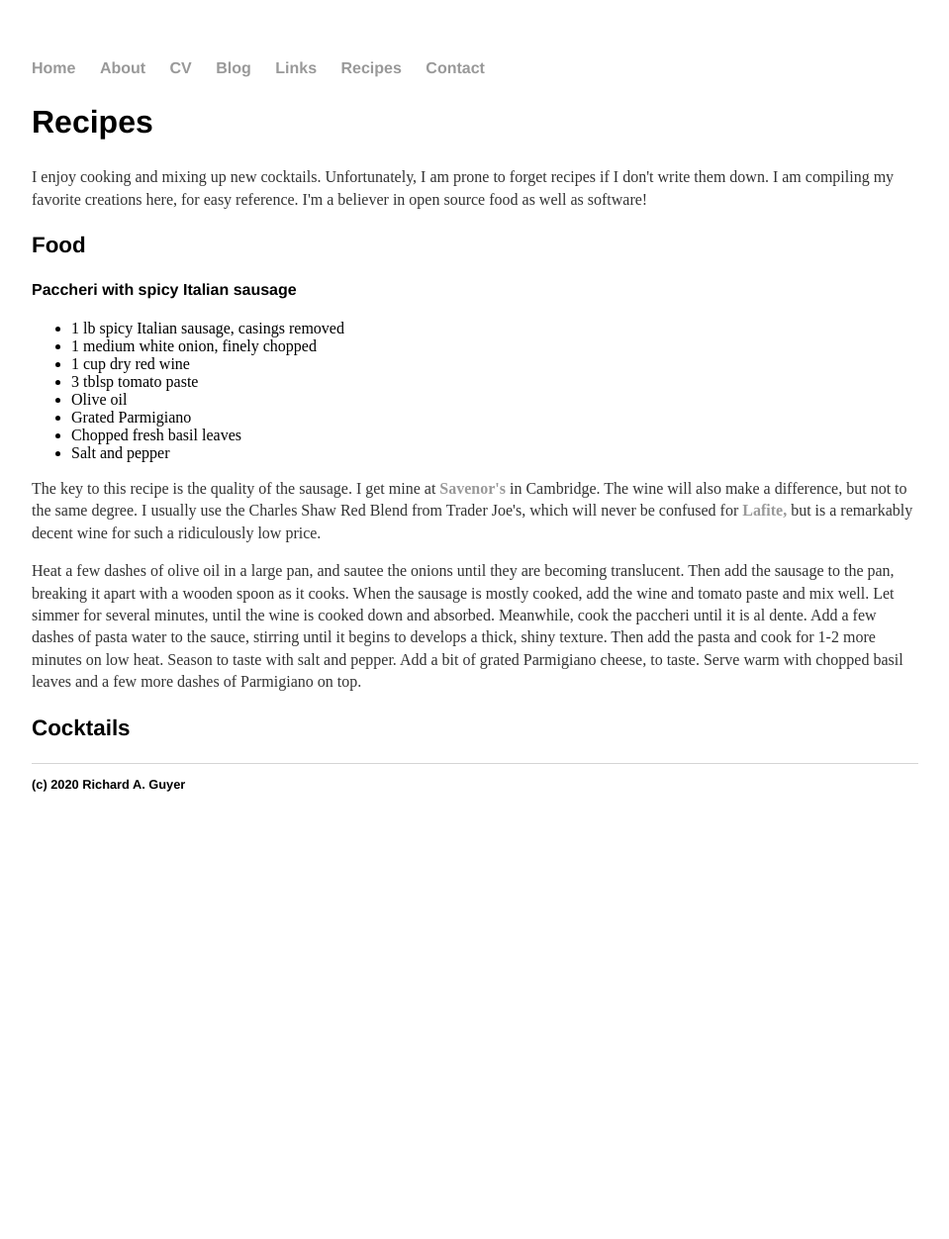
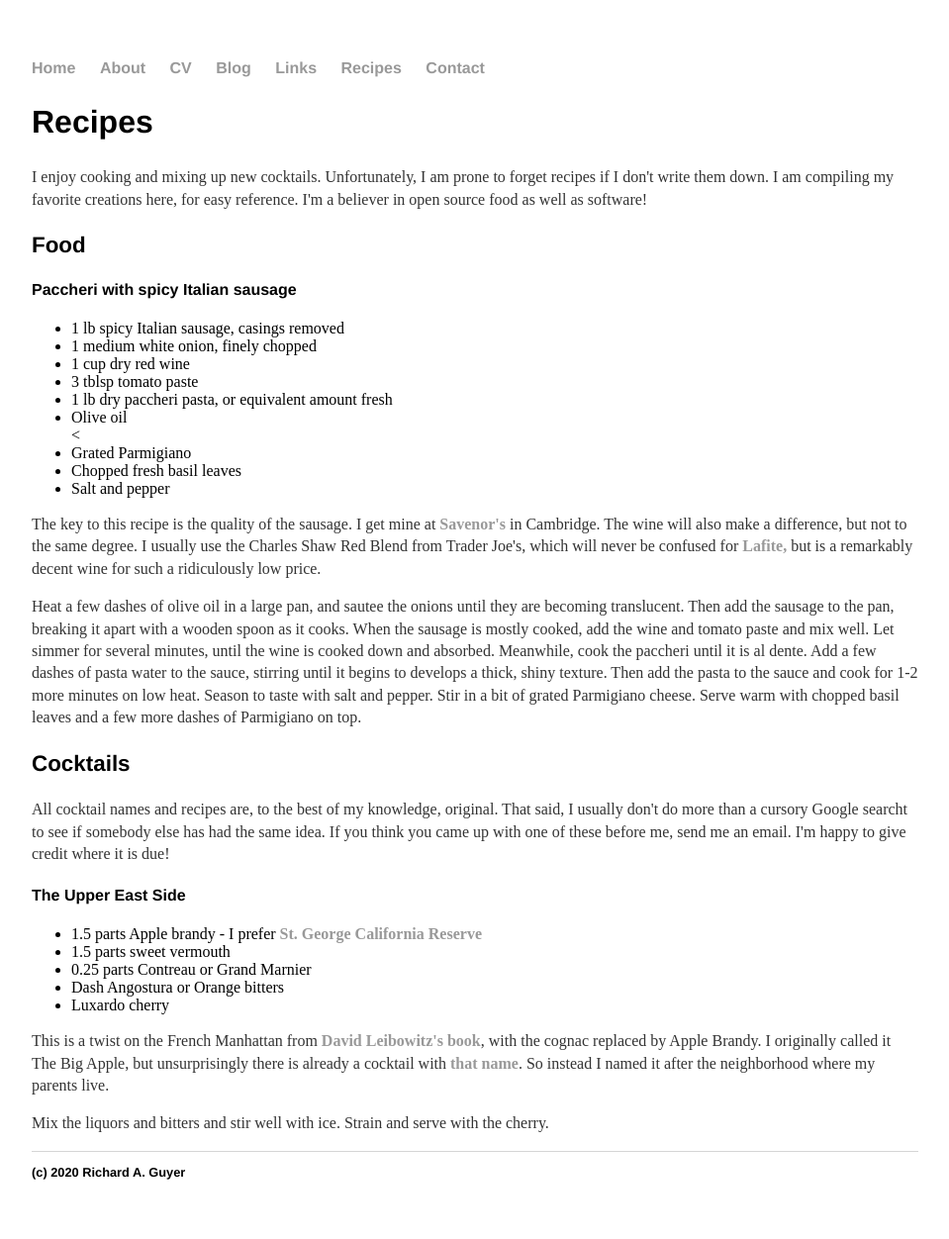
Before and after one commit to riguyer/riguyer.github.io, a Jekyll site: the page built from recipes.html, in a window 1280 px wide. Shown: the whole page at 99% size, without its empty margins (160-1119 px from the left). Built offline with Jekyll 4.4.1, drawn with Linux system fonts in a browser that asks for light colours; before the commit the page ends 900 px from its top, so only the background shows below that.

Commit message:
Update recipes.html

```diff
--- a/recipes.html
+++ b/recipes.html
@@ -16,7 +16,8 @@ permalink: /recipes/
             <li> 1 medium white onion, finely chopped </li>
             <li> 1 cup dry red wine </li>
             <li> 3 tblsp tomato paste </li>
-            <li> Olive oil </li>
+            <li> 1 lb dry paccheri pasta, or equivalent amount fresh </li>
+            <li> Olive oil </li><
             <li> Grated Parmigiano </li>
             <li> Chopped fresh basil leaves </li>
             <li> Salt and pepper </li>
@@ -31,9 +32,29 @@ permalink: /recipes/
             Heat a few dashes of olive oil in a large pan, and sautee the onions until they are becoming translucent. Then add the sausage to the pan, breaking it
             apart with a wooden spoon as it cooks. When the sausage is mostly cooked, add the wine and tomato paste and mix well. Let simmer for several minutes, until
             the wine is cooked down and absorbed. Meanwhile, cook the paccheri until it is al dente. Add a few dashes of pasta water to the sauce, stirring until
-            it begins to develops a thick, shiny texture. Then add the pasta and cook for 1-2 more minutes on low heat. Season to taste with salt and pepper. Add
-            a bit of grated Parmigiano cheese, to taste. Serve warm with chopped basil leaves and a few more dashes of Parmigiano on top.
+            it begins to develops a thick, shiny texture. Then add the pasta to the sauce and cook for 1-2 more minutes on low heat. Season to taste with salt
+            and pepper. Stir in a bit of grated Parmigiano cheese. Serve warm with chopped basil leaves and a few more dashes of Parmigiano on top.
       </p>
       <p>
       <h3>Cocktails</h3>
+      <p>
+            All cocktail names and recipes are, to the best of my knowledge, original. That said, I usually don't do more than a cursory Google searcht to see if
+            somebody else has had the same idea. If you think you came up with one of these before me, send me an email. I'm happy to give credit where it is due!
+      </p>
+      <h4>The Upper East Side</h4>
+      <ul>
+            <li> 1.5 parts Apple brandy - I prefer <a href=http://www.stgeorgespirits.com/spirits/st-george-fruit-brandies/><b>St. George California Reserve</b></a> </li>
+            <li> 1.5 parts sweet vermouth </li>
+            <li> 0.25 parts Contreau or Grand Marnier </li>
+            <li> Dash Angostura or Orange bitters </li>
+            <li> Luxardo cherry </li>
+      </ul>
+      <p>
+            This is a twist on the French Manhattan from <a href=https://www.amazon.com/Drinking-French-Cocktails-Ap%C3%A9ritifs-Traditions/dp/1607749297><b>David
+            Leibowitz's book</b></a>, with the cognac replaced by Apple Brandy. I originally called it The Big Apple, but unsurprisingly there is already a cocktail
+            with <a href=https://dailyappetite.com/big-apple-cocktai/><b>that name</b></a>. So instead I named it after the neighborhood where my parents live.
+      </p>
+      <p>
+            Mix the liquors and bitters and stir well with ice. Strain and serve with the cherry.
+      </p>
 </div><!-- /.blurb -->
```
